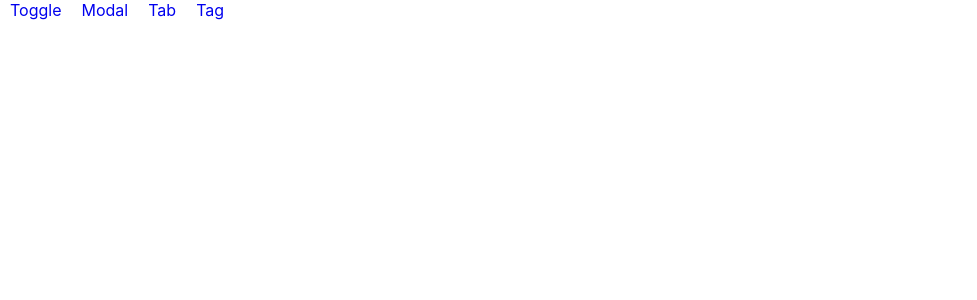
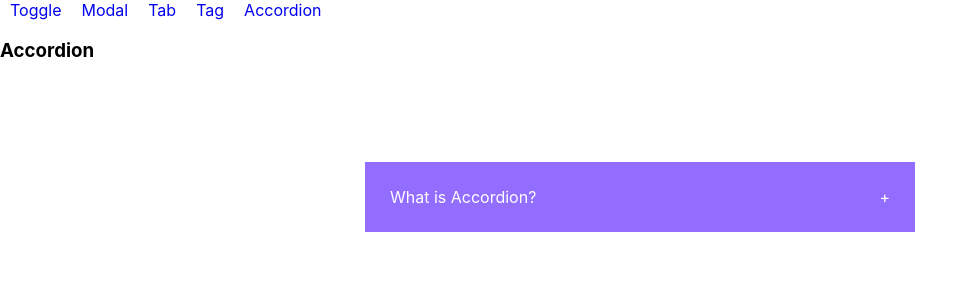
Before and after one commit to dmchoi77/frontend-ui-collection, a React (Create React App) app: page /accordion in a window 1280 px wide. Before the commit this address had no page. Shown: the top 300 px of the page, without its empty margins (0-977 px from the left). Built offline with nearby package versions, Linux system fonts and the light colour scheme.

Commit message:
Add Accordion

```diff
--- a/src/App.js
+++ b/src/App.js
@@ -3,8 +3,8 @@ import Toggle from "./component/Toggle";
 import Modal from "./component/Modal";
 import Tab from "./component/Tab";
 import Tag from "./component/Tag";
+import Accordion from "./component/Accordion";
 import { Link, Routes, Route } from "react-router-dom";
-import styled from "styled-components";
 
 function App() {
   return (
@@ -13,12 +13,14 @@ function App() {
       <Link to="/modal">Modal</Link>
       <Link to="/tab">Tab</Link>
       <Link to="/tag">Tag</Link>
+      <Link to="/accordion">Accordion</Link>
 
       <Routes>
         <Route path="toggle" element={<Toggle />} />
         <Route path="modal" element={<Modal />} />
         <Route path="tab" element={<Tab />} />
         <Route path="tag" element={<Tag />} />
+        <Route path="accordion" element={<Accordion />} />
       </Routes>
     </div>
   );
--- /dev/null
+++ b/src/component/Accordion.js
@@ -0,0 +1,62 @@
+import React, { useState } from "react";
+import styled from "styled-components";
+
+function Accordion() {
+  const [isActive, setIsActive] = useState(false);
+
+  const activeHandler = () => {
+    setIsActive((value) => !value);
+  };
+
+  return (
+    <>
+      <h3>Accordion</h3>
+
+      <AccordionWrapper>
+        <AccordionTittle onClick={activeHandler}>
+          <div>What is Accordion?</div>
+          <div>{isActive ? "-" : "+"}</div>
+        </AccordionTittle>
+        {isActive ? (
+          <AccordionContent>
+            An accordion is used to show (and hide) HTML content. <br />
+            Use the w3-hide class to hide the accordion content.
+            <br /> Use any kind of button to open and close the content
+          </AccordionContent>
+        ) : null}
+      </AccordionWrapper>
+    </>
+  );
+}
+
+export default Accordion;
+
+const AccordionWrapper = styled.div`
+  margin-top: 100px;
+  display: flex;
+  flex-direction: column;
+  justify-content: center;
+  align-items: center;
+`;
+
+const AccordionTittle = styled.div`
+  width: 500px;
+  background-color: #926dff;
+  color: #ffff;
+  display: flex;
+  justify-content: space-between;
+  padding: 25px;
+  cursor: pointer;
+
+  &:hover {
+    background-color: #351889;
+  }
+`;
+
+const AccordionContent = styled.div`
+  border-top: 1px solid #ffff;
+  width: 500px;
+  padding: 25px;
+  background-color: #926dff;
+  color: #ffff;
+`;
```
